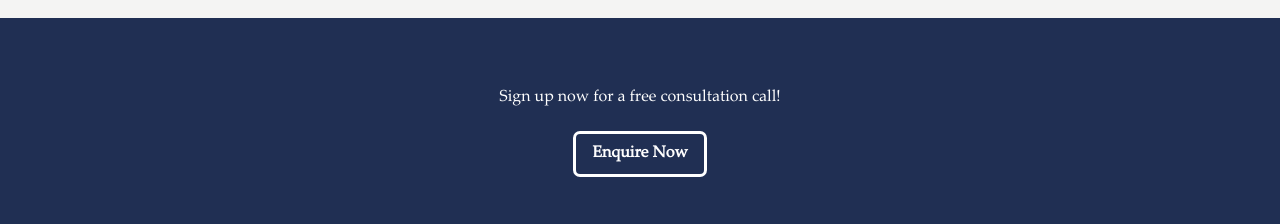
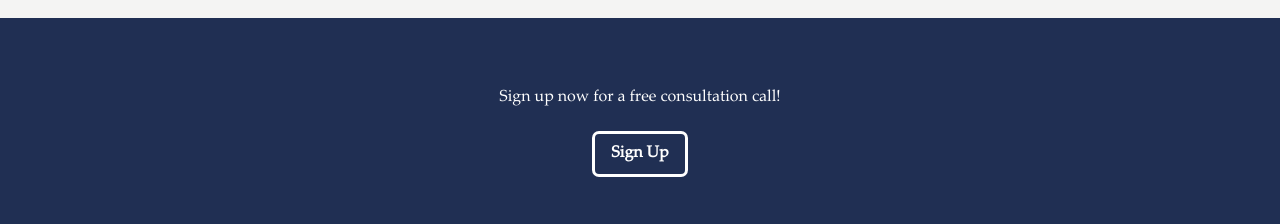
Before and after one commit to jdksloan/sam-html, a website built with Vite: page index.html in a window 1280 px wide. Shown: the part 1600-1824 px from the top of the page. Built offline with nearby package versions, Linux system fonts and the light colour scheme.

Commit message:
Change to signup

```diff
--- a/index.html
+++ b/index.html
@@ -123,7 +123,7 @@
             <a href="mailto:info@truestudy.net">
               <button type="button"
                 class="outline-white outline hover:bg-white hover:text-[#202f53] text-white font-bold py-2 px-4 rounded">
-                Enquire Now
+                Sign Up
               </button>
             </a>
           </div>
```
